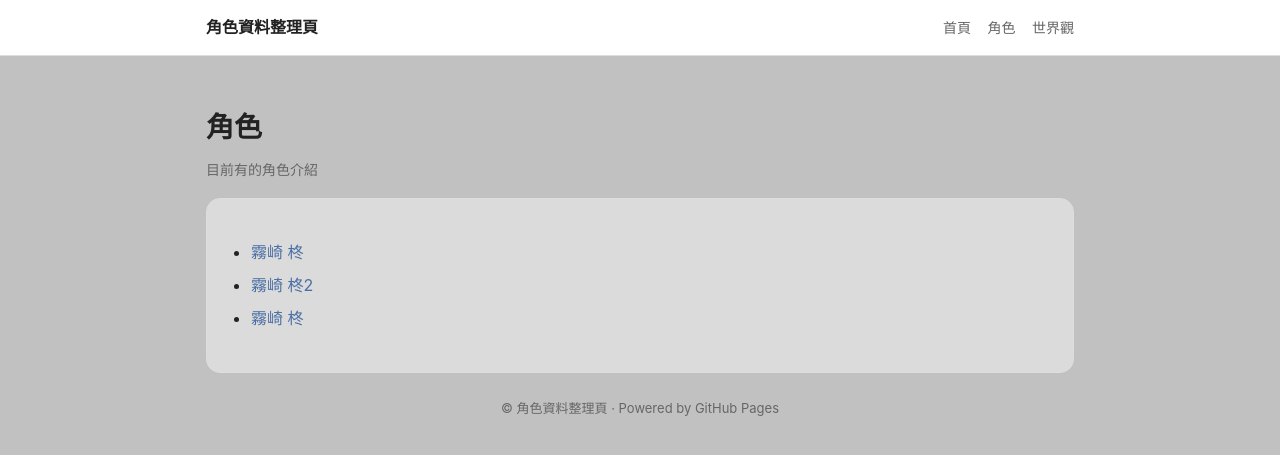
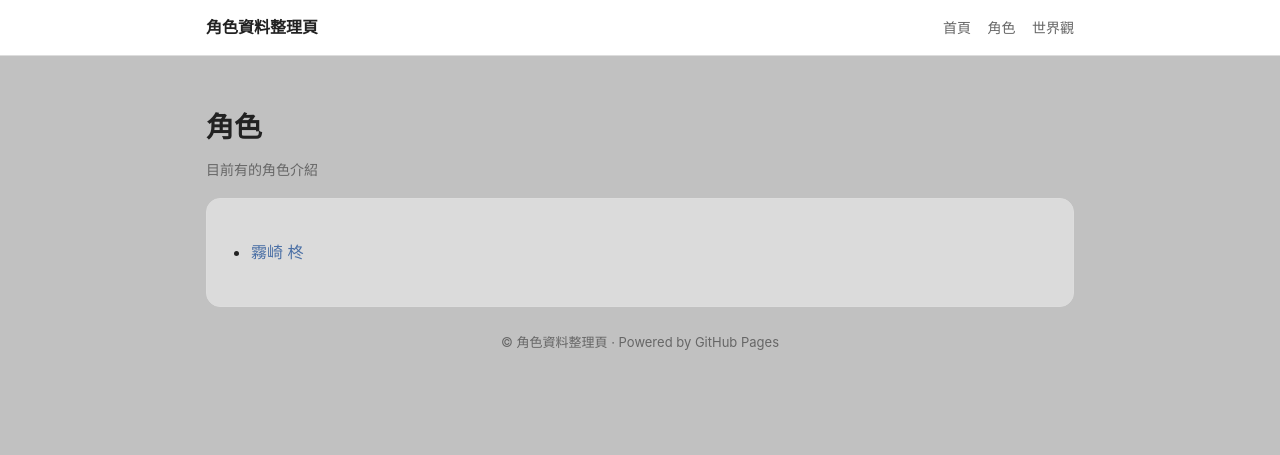
Before and after one commit to yoyoseal/char-archive, a Jekyll site: the page built from characters/index.md, in a window 1280 px wide. Shown: the top 455 px of the page. Built offline with Jekyll 4.4.1, drawn with Linux system fonts in a browser that asks for light colours.

Commit message:
Update index.md

```diff
--- a/characters/index.md
+++ b/characters/index.md
@@ -4,5 +4,3 @@ subtitle: 目前有的角色介紹
 ---
 
 - [霧崎 柊](/char-archive/characters/hiiragi/)
-- [霧崎 柊2](/char-archive/_characters/hiiragi/)
-- [霧崎 柊](/char-archive/characters/hiiragi/)
```
